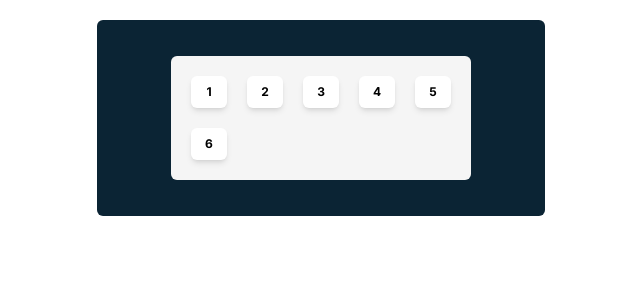
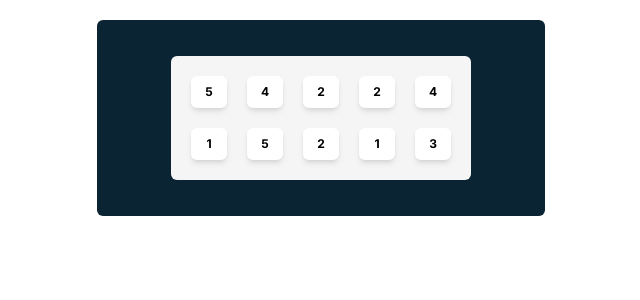
Before and after one commit to IvyMurage/tenzie-scrimba-game, a React (Vite) app: page / in a window 1280 px wide. Shown: the top 300 px of the page, without its empty margins (319-959 px from the left). Built offline with nearby package versions, Linux system fonts and the light colour scheme.

Commit message:
feat: display a die list

```diff
--- a/src/App.tsx
+++ b/src/App.tsx
@@ -1,15 +1,17 @@
+import { useState } from "react"
 import Die from "./Die"
 
 function App() {
+  const [dice] = useState(allNewDice())
+  function allNewDice(): number[] {
+    const diceArray: number[] = Array(10).fill(true).map(() => Math.floor(Math.random() * 6) + 1)
+    return diceArray
+  }
+  const diceList = dice.map((die, index) => <Die key={`#dice-${index}`} value={die} />)
   return (
     <main className="bg-primary flex items-center justify-center max-w-md m-auto py-4 px-3 mt-5 text-xs rounded-md ">
       <div className="bg-secondary m-5 gap-5 rounded-md p-5 grid grid-cols-5 grid-rows-2 items-center max-w-sm">
-        <Die value={1} />
-        <Die value={2} />
-        <Die value={3} />
-        <Die value={4} />
-        <Die value={5} />
-        <Die value={6} />
+        {diceList}
       </div>
     </main>
   )
--- a/src/Die.tsx
+++ b/src/Die.tsx
@@ -1,6 +1,6 @@
 function Die(props: { value: number }) {
     return (
-        <div className='p-2 shadow-md rounded-md w-9 flex items-center justify-center text-md font-bold bg-white'>{props.value}</div>
+        <div className='p-2 shadow-md rounded-md w-9 cursor-pointer flex items-center justify-center text-md font-bold bg-white'><h2>{props.value}</h2></div>
     )
 }
 
```
